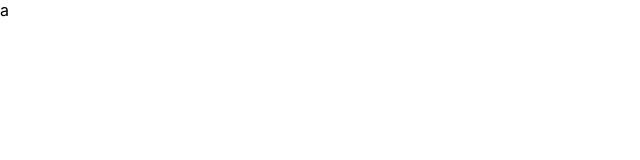
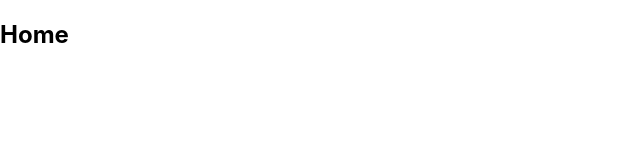
Before and after one commit to RaoAkif/RentACar-Frontend, a React (Create React App) app: page / in a window 1280 px wide. Shown: the top 160 px of the page, without its empty margins (0-640 px from the left). Built offline with nearby package versions, Linux system fonts and the light colour scheme.

Commit message:
Add 'Home' mock page

```diff
--- a/src/App.js
+++ b/src/App.js
@@ -1,4 +1,11 @@
 import { BrowserRouter, Routes, Route } from 'react-router-dom';
+
+import Home from './pages/Home';
+// import CarDetail from './pages/CarDetail';
+// import AddCar from './pages/AddCar';
+// import DeleteCar from './pages/DeleteCar';
+// import Rentals from './pages/Rentals';
+// import NewRental from './pages/NewRental';
 
 function App() {
   return (
@@ -6,7 +13,12 @@ function App() {
       {/* <Nav /> */}
       <section>
         <Routes>
-          <Route path="/" element="a" />
+          <Route path="/" element={<Home />} />
+          {/* <Route path="/car-detail" element={<CarDetail />} />
+          <Route path="/add-car" element={<AddCar />} />
+          <Route path="/delete-car" element={<DeleteCar />} />
+          <Route path="/rentals" element={<Rentals />} />
+          <Route path="/new-rental" element={<NewRental />} /> */}
         </Routes>
       </section>
     </BrowserRouter>
--- /dev/null
+++ b/src/pages/Home.jsx
@@ -0,0 +1,11 @@
+import React from 'react';
+
+function Home() {
+  return (
+    <div>
+      <h1>Home</h1>
+    </div>
+  );
+}
+
+export default Home;
```
